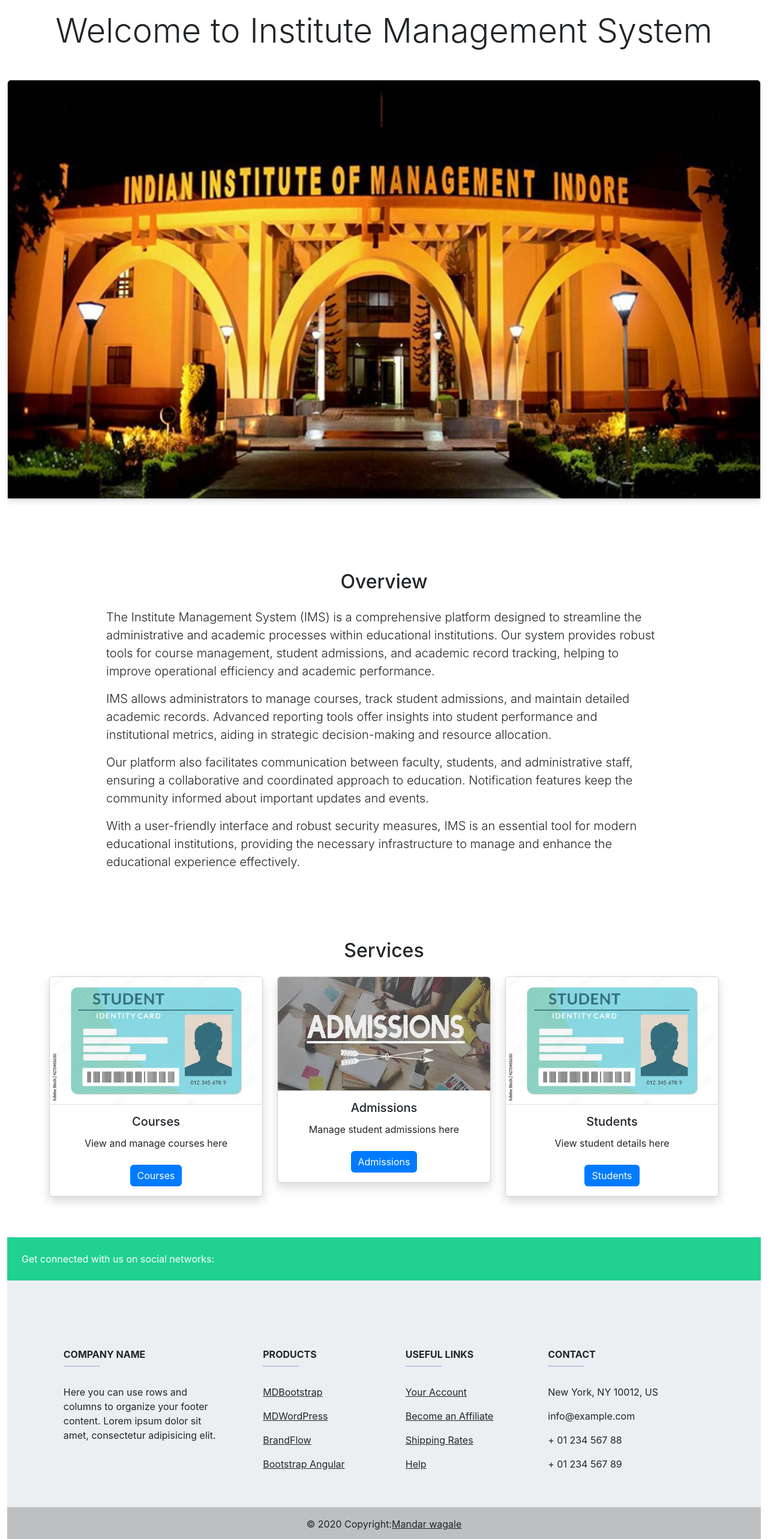
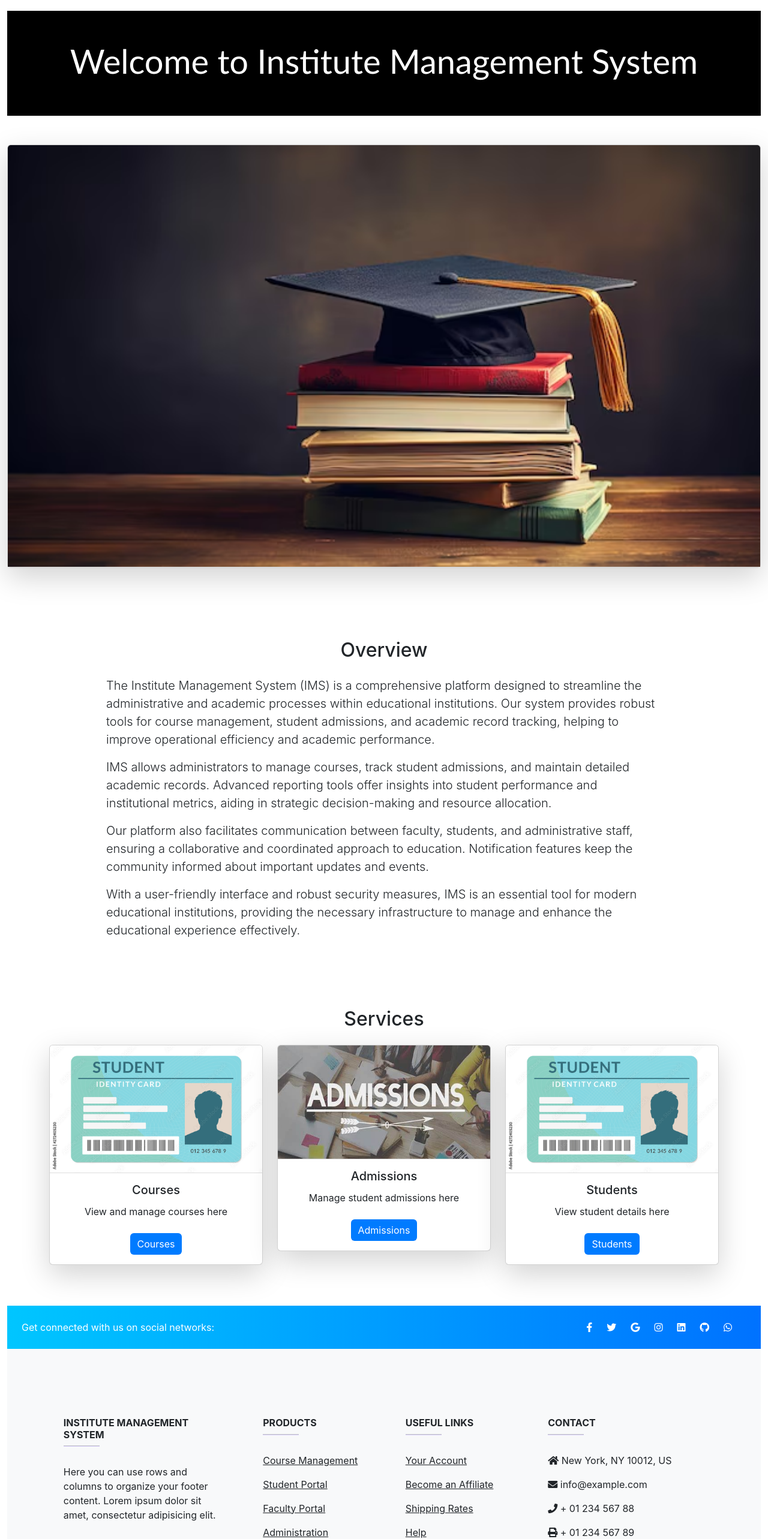
Before and after one commit to vishalm6566/Institute-Managment-System, a React (Create React App) app in the folder client/: page / in a window 1280 px wide. Shown: the part 100-2666 px from the top of the page at 60% size. Built offline with nearby package versions, Linux system fonts and the light colour scheme.

Commit message:
work on the home page

```diff
--- a/client/public/index.html
+++ b/client/public/index.html
@@ -12,6 +12,8 @@
     <link rel="apple-touch-icon" href="%PUBLIC_URL%/logo192.png" />
     <link href="https://cdn.jsdelivr.net/npm/bootstrap@5.3.3/dist/css/bootstrap.min.css" rel="stylesheet" integrity="sha384-QWTKZyjpPEjISv5WaRU9OFeRpok6YctnYmDr5pNlyT2bRjXh0JMhjY6hW+ALEwIH" crossorigin="anonymous">
     <script src="https://cdn.jsdelivr.net/npm/bootstrap@5.3.3/dist/js/bootstrap.bundle.min.js" integrity="sha384-YvpcrYf0tY3lHB60NNkmXc5s9fDVZLESaAA55NDzOxhy9GkcIdslK1eN7N6jIeHz" crossorigin="anonymous"></script>
+    <link rel="stylesheet" href="https://cdnjs.cloudflare.com/ajax/libs/font-awesome/5.15.3/css/all.min.css">
+
     <!--
       manifest.json provides metadata used when your web app is installed on a
       user's mobile device or desktop. See https://developers.google.com/web/fundamentals/web-app-manifest/
--- a/client/src/components/admin/Footer.jsx
+++ b/client/src/components/admin/Footer.jsx
@@ -3,17 +3,11 @@ import React from 'react';
 const Footer = () => {
   return (
     <div className="container-fluid my-5">
-      {/* Footer */}
-      <footer className="text-center text-lg-start text-dark" style={{ backgroundColor: '#ECEFF1' }}>
-        {/* Section: Social media */}
-        <section className="d-flex justify-content-between p-4 text-white" style={{ backgroundColor: '#21D192' }}>
-          {/* Left */}
+      <footer className="text-center text-lg-start text-dark" style={{ backgroundColor: '#F8F9FA' }}>
+        <section className="d-flex justify-content-between p-4 text-white" style={{ background: 'linear-gradient(to right, #00c6ff, #0072ff)' }}>
           <div className="me-5">
             <span>Get connected with us on social networks:</span>
           </div>
-          {/* Left */}
-
-          {/* Right */}
           <div>
             <a href="/" className="text-white me-4">
               <i className="fab fa-facebook-f"></i>
@@ -33,50 +27,41 @@ const Footer = () => {
             <a href="/" className="text-white me-4">
               <i className="fab fa-github"></i>
             </a>
+            <a href="/" className="text-white me-4">
+              <i className="fab fa-whatsapp"></i>
+            </a>
           </div>
-          {/* Right */}
         </section>
-        {/* Section: Social media */}
 
-        {/* Section: Links */}
         <section>
           <div className="container text-center text-md-start mt-5">
-            {/* Grid row */}
             <div className="row mt-3">
-              {/* Grid column */}
               <div className="col-md-3 col-lg-4 col-xl-3 mx-auto mb-4">
-                {/* Content */}
-                <h6 className="text-uppercase fw-bold">Company name</h6>
+                <h6 className="text-uppercase fw-bold">Institute Management System</h6>
                 <hr className="mb-4 mt-0 d-inline-block mx-auto" style={{ width: '60px', backgroundColor: '#7c4dff', height: '2px' }} />
                 <p>
                   Here you can use rows and columns to organize your footer content. Lorem ipsum dolor sit amet, consectetur adipisicing elit.
                 </p>
               </div>
-              {/* Grid column */}
 
-              {/* Grid column */}
               <div className="col-md-2 col-lg-2 col-xl-2 mx-auto mb-4">
-                {/* Links */}
                 <h6 className="text-uppercase fw-bold">Products</h6>
                 <hr className="mb-4 mt-0 d-inline-block mx-auto" style={{ width: '60px', backgroundColor: '#7c4dff', height: '2px' }} />
                 <p>
-                  <a href="#!" className="text-dark">MDBootstrap</a>
+                  <a href="#!" className="text-dark">Course Management</a>
                 </p>
                 <p>
-                  <a href="#!" className="text-dark">MDWordPress</a>
+                  <a href="#!" className="text-dark">Student Portal</a>
                 </p>
                 <p>
-                  <a href="#!" className="text-dark">BrandFlow</a>
+                  <a href="#!" className="text-dark">Faculty Portal</a>
                 </p>
                 <p>
-                  <a href="#!" className="text-dark">Bootstrap Angular</a>
+                  <a href="#!" className="text-dark">Administration</a>
                 </p>
               </div>
-              {/* Grid column */}
 
-              {/* Grid column */}
               <div className="col-md-3 col-lg-2 col-xl-2 mx-auto mb-4">
-                {/* Links */}
                 <h6 className="text-uppercase fw-bold">Useful links</h6>
                 <hr className="mb-4 mt-0 d-inline-block mx-auto" style={{ width: '60px', backgroundColor: '#7c4dff', height: '2px' }} />
                 <p>
@@ -92,11 +77,8 @@ const Footer = () => {
                   <a href="#!" className="text-dark">Help</a>
                 </p>
               </div>
-              {/* Grid column */}
 
-              {/* Grid column */}
               <div className="col-md-4 col-lg-3 col-xl-3 mx-auto mb-md-0 mb-4">
-                {/* Links */}
                 <h6 className="text-uppercase fw-bold">Contact</h6>
                 <hr className="mb-4 mt-0 d-inline-block mx-auto" style={{ width: '60px', backgroundColor: '#7c4dff', height: '2px' }} />
                 <p><i className="fas fa-home mr-3"></i> New York, NY 10012, US</p>
@@ -104,23 +86,16 @@ const Footer = () => {
                 <p><i className="fas fa-phone mr-3"></i> + 01 234 567 88</p>
                 <p><i className="fas fa-print mr-3"></i> + 01 234 567 89</p>
               </div>
-              {/* Grid column */}
             </div>
-            {/* Grid row */}
           </div>
         </section>
-        {/* Section: Links */}
 
-        {/* Copyright */}
         <div className="text-center p-3" style={{ backgroundColor: 'rgba(0, 0, 0, 0.2)' }}>
-          © 2020 Copyright:
-          <a className="text-dark" href="https://mdbootstrap.com/">Mandar wagale</a>
+          © 2024 Copyright:
+          <a className="text-dark" href="https://mdbootstrap.com/">Mandar Wagale</a>
         </div>
-        {/* Copyright */}
       </footer>
-      {/* Footer */}
     </div>
-    /* End of .container */
   );
 };
 
--- /dev/null
+++ b/client/src/css/Home.css
@@ -0,0 +1,22 @@
+.header-section {
+    /* background-image: url('../components/Images/1.avif'); Use a suitable image */
+    background-size: cover;
+    background-position: center;
+    padding: 50px 0;
+   background-color: black;
+   text-decoration: solid;
+   font-family: 'Gill Sans', 'Gill Sans MT', Calibri, 'Trebuchet MS', sans-serif;
+}
+
+.header-section h1 {
+    font-size: 3.5rem;
+    text-shadow: 2px 2px 5px rgba(0, 0, 0, 0.7);
+}
+
+.card {
+    transition: transform 0.2s;
+}
+
+.card:hover {
+    transform: scale(1.05);
+}
--- a/client/src/pages/Home.jsx
+++ b/client/src/pages/Home.jsx
@@ -1,26 +1,25 @@
-// Home.jsx
-
 import React from 'react';
 import { Link } from 'react-router-dom';
-import imsLogo from '../components/Images/instituteImage.jpg';
+import imsLogo from '../components/Images/1.avif';
 import AdmissionCard from '../components/Images/AdmissionCard.jpg';
 import CourseCard from '../components/Images/StudentCard.jpg';
 import StudentCard from '../components/Images/StudentCard.jpg';
 import NavBar from '../components/admin/Navbar';
 import Footer from '../components/admin/Footer';
+import '../css/Home.css';
 
 const Home = () => {
     return (
         <>
             <NavBar />
             <div className="container-fluid">
-                <header className="text-center my-5">
-                    <h1 className="display-4">Welcome to Institute Management System</h1>
+                <header className="text-center my-5 header-section">
+                    <h1 className="display-4 text-white">Welcome to Institute Management System</h1>
                 </header>
 
                 <div className="row mb-5">
                     <div className="col-md-12">
-                        <div className="card text-center">
+                        <div className="card text-center shadow-lg">
                             <Link to="/courses"><img src={imsLogo} className="card-img-top" alt="Institute Management" /></Link>
                         </div>
                     </div>
@@ -50,7 +49,7 @@ const Home = () => {
                     <h2 className="text-center mb-4">Services</h2>
                     <div className="row">
                         <div className="col-md-4">
-                            <div className="card text-center shadow">
+                            <div className="card text-center shadow-lg">
                                 <Link to="/courses"><img src={CourseCard} className="card-img-top" alt="Courses" /></Link>
                                 <div className="card-body">
                                     <h5 className="card-title">Courses</h5>
@@ -61,7 +60,7 @@ const Home = () => {
                         </div>
 
                         <div className="col-md-4">
-                            <div className="card text-center shadow">
+                            <div className="card text-center shadow-lg">
                                 <Link to="/admissions"><img src={AdmissionCard} className="card-img-top" alt="Admissions" /></Link>
                                 <div className="card-body">
                                     <h5 className="card-title">Admissions</h5>
@@ -72,7 +71,7 @@ const Home = () => {
                         </div>
 
                         <div className="col-md-4">
-                            <div className="card text-center shadow">
+                            <div className="card text-center shadow-lg">
                                 <Link to="/students"><img src={StudentCard} className="card-img-top" alt="Students" /></Link>
                                 <div className="card-body">
                                     <h5 className="card-title">Students</h5>
```
Also changed, not shown: client/src/components/Images/1.avif (added), client/src/components/Images/home.png (added).
